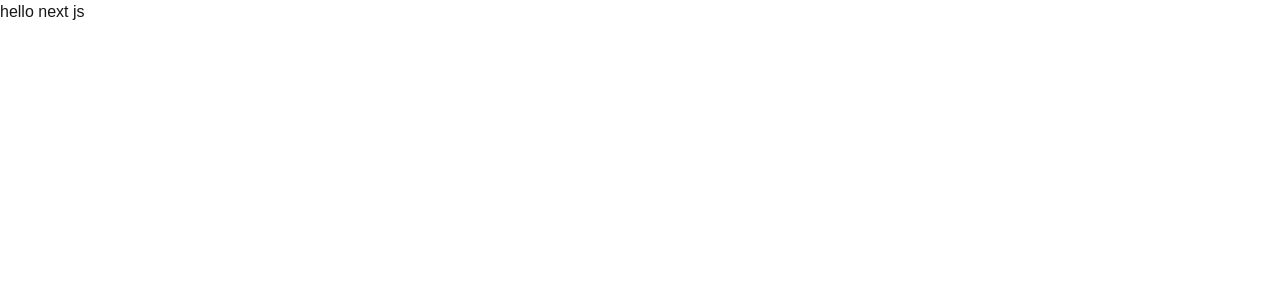
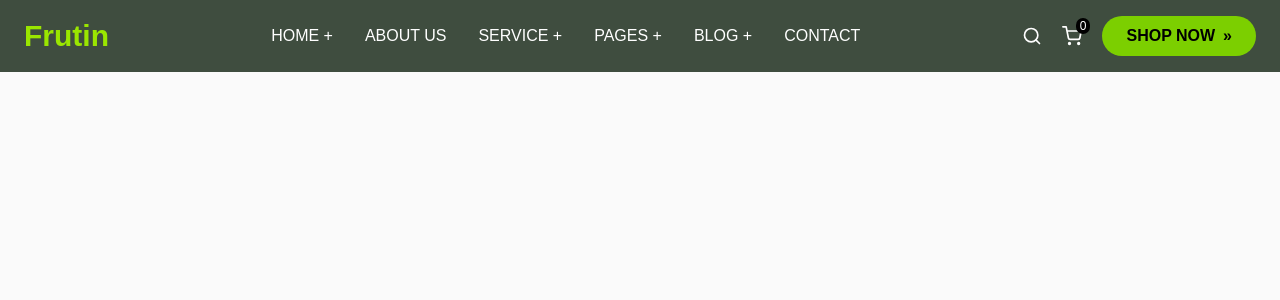
Before and after one commit to HoridasPro/scic-12-assignment-9, a Next.js app: page / in a window 1280 px wide. Shown: the top 300 px of the page. Built offline with nearby package versions, Linux system fonts and the light colour scheme.

Commit message:
added to navbar

```diff
--- a/package.json
+++ b/package.json
@@ -11,7 +11,8 @@
   "dependencies": {
     "next": "16.1.1",
     "react": "19.2.3",
-    "react-dom": "19.2.3"
+    "react-dom": "19.2.3",
+    "react-icons": "^5.5.0"
   },
   "devDependencies": {
     "@tailwindcss/postcss": "^4",
--- /dev/null
+++ b/src/app/Components/Navbar/Navbar.jsx
@@ -0,0 +1,62 @@
+"use client";
+
+import Link from "next/link";
+import { FiSearch, FiShoppingCart } from "react-icons/fi";
+
+const Navbar = () => {
+  return (
+    <nav className="w-full bg-[#3f4d3f]">
+      <div className="max-w-7xl mx-auto flex items-center justify-between px-6 py-4">
+        {/* Logo */}
+        <Link href="/" className="text-3xl font-bold text-lime-400">
+          Frutin
+        </Link>
+
+        {/* Menu */}
+        <ul className="hidden md:flex items-center gap-8 text-white font-medium">
+          <li>
+            <Link href="/">HOME +</Link>
+          </li>
+          <li>
+            <Link href="/about">ABOUT US</Link>
+          </li>
+          <li>
+            <Link href="/services">SERVICE +</Link>
+          </li>
+          <li>
+            <Link href="/pages">PAGES +</Link>
+          </li>
+          <li>
+            <Link href="/blog">BLOG +</Link>
+          </li>
+          <li>
+            <Link href="/contact">CONTACT</Link>
+          </li>
+        </ul>
+
+        {/* Right Actions */}
+        <div className="flex items-center gap-5">
+          <button className="text-white text-xl">
+            <FiSearch />
+          </button>
+
+          <div className="relative text-white text-xl">
+            <FiShoppingCart />
+            <span className="absolute -top-2 -right-2 bg-black text-white text-xs px-1 rounded-full">
+              0
+            </span>
+          </div>
+
+          <Link
+            href="/shop"
+            className="bg-lime-500 hover:bg-lime-600 text-black font-semibold px-6 py-2 rounded-full flex items-center gap-2"
+          >
+            SHOP NOW <span>»</span>
+          </Link>
+        </div>
+      </div>
+    </nav>
+  );
+};
+
+export default Navbar;
--- /dev/null
+++ b/src/app/Home/page.jsx
@@ -0,0 +1,7 @@
+import React from "react";
+
+const HomePage = () => {
+  return <div></div>;
+};
+
+export default HomePage;
--- a/src/app/layout.js
+++ b/src/app/layout.js
@@ -1,5 +1,6 @@
 import { Geist, Geist_Mono } from "next/font/google";
 import "./globals.css";
+import Navbar from "./Components/Navbar/Navbar";
 
 const geistSans = Geist({
   variable: "--font-geist-sans",
@@ -22,6 +23,7 @@ export default function RootLayout({ children }) {
       <body
         className={`${geistSans.variable} ${geistMono.variable} antialiased`}
       >
+        <Navbar></Navbar>
         {children}
       </body>
     </html>
--- a/src/app/page.jsx
+++ b/src/app/page.jsx
@@ -2,66 +2,6 @@ import Image from "next/image";
 
 export default function Home() {
   return (
-    // <div className="flex min-h-screen items-center justify-center bg-zinc-50 font-sans dark:bg-black">
-    //   <main className="flex min-h-screen w-full max-w-3xl flex-col items-center justify-between py-32 px-16 bg-white dark:bg-black sm:items-start">
-    //     <Image
-    //       className="dark:invert"
-    //       src="/next.svg"
-    //       alt="Next.js logo"
-    //       width={100}
-    //       height={20}
-    //       priority
-    //     />
-    //     <div className="flex flex-col items-center gap-6 text-center sm:items-start sm:text-left">
-    //       <h1 className="max-w-xs text-3xl font-semibold leading-10 tracking-tight text-black dark:text-zinc-50">
-    //         To get started, edit the page.js file.
-    //       </h1>
-    //       <p className="max-w-md text-lg leading-8 text-zinc-600 dark:text-zinc-400">
-    //         Looking for a starting point or more instructions? Head over to{" "}
-    //         <a
-    //           href="https://vercel.com/templates?framework=next.js&utm_source=create-next-app&utm_medium=appdir-template-tw&utm_campaign=create-next-app"
-    //           className="font-medium text-zinc-950 dark:text-zinc-50"
-    //         >
-    //           Templates
-    //         </a>{" "}
-    //         or the{" "}
-    //         <a
-    //           href="https://nextjs.org/learn?utm_source=create-next-app&utm_medium=appdir-template-tw&utm_campaign=create-next-app"
-    //           className="font-medium text-zinc-950 dark:text-zinc-50"
-    //         >
-    //           Learning
-    //         </a>{" "}
-    //         center.
-    //       </p>
-    //     </div>
-    //     <div className="flex flex-col gap-4 text-base font-medium sm:flex-row">
-    //       <a
-    //         className="flex h-12 w-full items-center justify-center gap-2 rounded-full bg-foreground px-5 text-background transition-colors hover:bg-[#383838] dark:hover:bg-[#ccc] md:w-[158px]"
-    //         href="https://vercel.com/new?utm_source=create-next-app&utm_medium=appdir-template-tw&utm_campaign=create-next-app"
-    //         target="_blank"
-    //         rel="noopener noreferrer"
-    //       >
-    //         <Image
-    //           className="dark:invert"
-    //           src="/vercel.svg"
-    //           alt="Vercel logomark"
-    //           width={16}
-    //           height={16}
-    //         />
-    //         Deploy Now
-    //       </a>
-    //       <a
-    //         className="flex h-12 w-full items-center justify-center rounded-full border border-solid border-black/[.08] px-5 transition-colors hover:border-transparent hover:bg-black/[.04] dark:border-white/[.145] dark:hover:bg-[#1a1a1a] md:w-[158px]"
-    //         href="https://nextjs.org/docs?utm_source=create-next-app&utm_medium=appdir-template-tw&utm_campaign=create-next-app"
-    //         target="_blank"
-    //         rel="noopener noreferrer"
-    //       >
-    //         Documentation
-    //       </a>
-    //     </div>
-    //   </main>
-    // </div>
-
-    <div>hello next js</div>
+    <div className="flex min-h-screen items-center justify-center bg-zinc-50 font-sans"></div>
   );
 }
```
Also changed, not shown: 1 other file (tests, documents, lock files or other folders).
